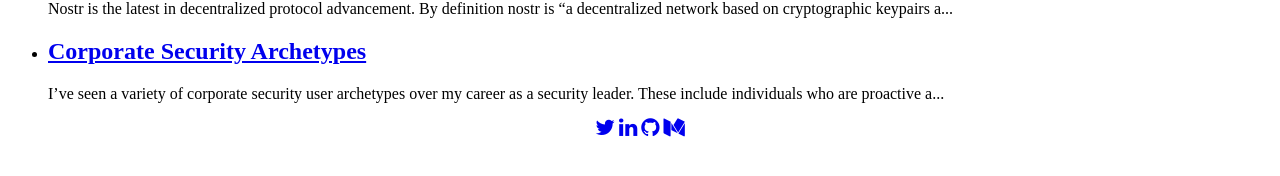
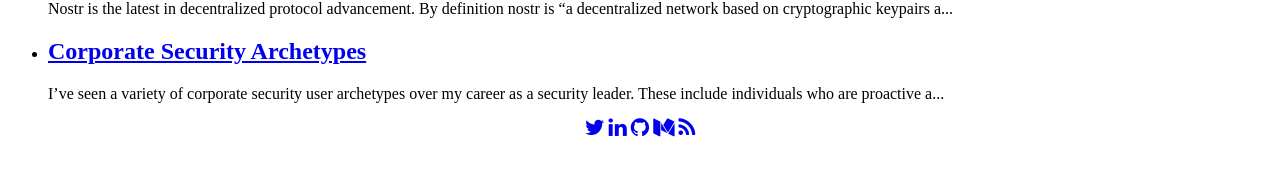
Before and after one commit to ronaldstoner/ron, a Jekyll site: the page built from index.html, in a window 1280 px wide. Shown: the part 404-580 px from the top of the page. Built offline with Jekyll 4.4.1, drawn with Linux system fonts in a browser that asks for light colours.

Commit message:
Adding RSS feed and testing hyperlink vs class

```diff
--- a/_includes/footer.html
+++ b/_includes/footer.html
@@ -1,10 +1,11 @@
 <footer class="site-footer">
     <div class="wrapper footer" style="text-align:center">
         <p>
-        <a href="https://www.twitter.com/forwardsecrecy" title="Twitter"><i class="fa fa-twitter fa-lg"></i></a>
-        <a href="https://www.linkedin.com/in/ronstoner" title="LinkedIn"><i class="fa fa-linkedin fa-lg"></i></a>
-        <a href="https://www.github.com/ronaldstoner" title="Twitter"><i class="fa fa-github fa-lg"></i></a>
-        <a href="https://www.medium.com/@forwardsecrecy/" title="Medium"><i class="fa fa-medium fa-lg"></i></a>
+        <a href="https://www.twitter.com/forwardsecrecy" title="Twitter"><i class="fa fa-twitter fa-lg"></a></i>
+        <a href="https://www.linkedin.com/in/ronstoner" title="LinkedIn"><i class="fa fa-linkedin fa-lg"></a></i>
+        <a href="https://www.github.com/ronaldstoner" title="Twitter"><i class="fa fa-github fa-lg"></a></i>
+        <a href="https://www.medium.com/@forwardsecrecy/" title="Medium"><i class="fa fa-medium fa-lg"></a></i>
+        <a href="https://ron.stoner.com/feed.xml" title="RSS"><i class="fa fa-rss fa-lg"></a></i>
         </p>
     </div>
 </footer>
```
